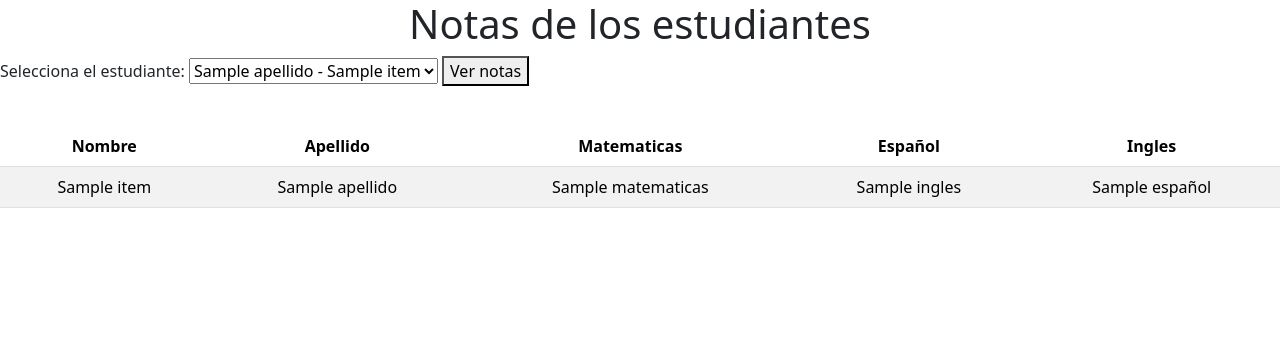
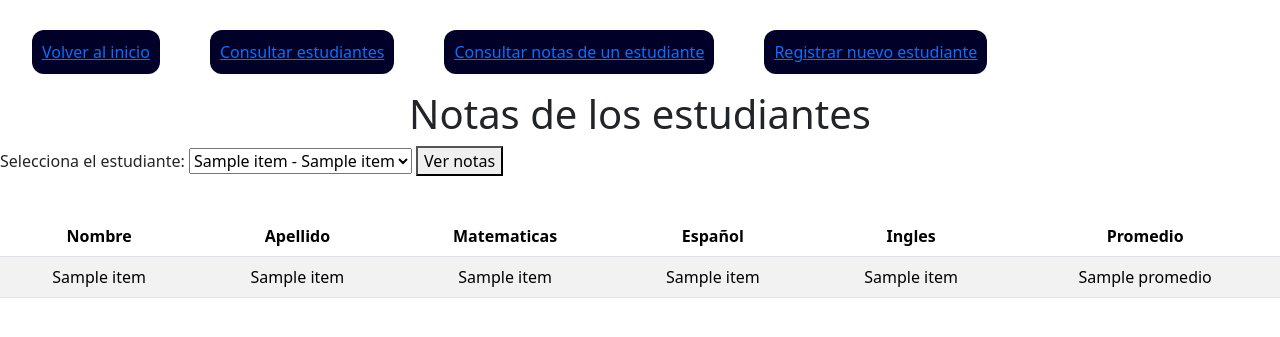
Before and after one commit to juanmenendez01/Programacion-Api, a Flask app: template Python/Estudiantes_CasoUso_Flask/templates/notasEstudiante.html in a window 1280 px wide. Shown: the top 337 px of the page. Run offline with Flask 3, Linux system fonts and the light colour scheme; the template is opened without the code that fills it: most values are stand-ins (such as "Sample title", 1, 10 or a date in 2020).

Commit message:
Se actualiza crud con flask

```diff
--- a/Python/Estudiantes_CasoUso_Flask/app.py
+++ b/Python/Estudiantes_CasoUso_Flask/app.py
@@ -70,13 +70,14 @@ def enviar_datos():
 def Notas():
     # Conexión a la base de datos
     conn = mysql.connector.connect(**db_config)
-    cursor = conn.cursor(dictionary=True)
-    cursor.callproc("EstudianteNota")
-    for result in cursor.stored_results():
-        consulta = result.fetchall()
+    cursor = conn.cursor()
+    query = "SELECT * FROM Estudiante"
+    cursor.execute(query)
+    estudiantes = cursor.fetchall()
     cursor.close()
     conn.close()
-    return render_template("notasEstudiante.html", consulta = consulta)
+
+    return render_template("notasEstudiante.html", consulta = estudiantes)
 
 
 # Hay que completar la funcionalidad de esto, para hacer que filter por nombre de estudiante y ya
@@ -84,24 +85,32 @@ def Notas():
 @app.route('/Notas', methods=['POST'])
 def Filtar():
     conn = mysql.connector.connect(**db_config)
-    cursor = conn.cursor(dictionary=True)
+    cursor = conn.cursor()
 
     if request.method == 'POST':
         estudiante_id = request.form['filtro']
 
         print("ID ESTUDIANTE: ", estudiante_id)
-        cursor.callproc("EstudianteNota", [estudiante_id])
-        for result in cursor.stored_results():
-            consulta_notas = result.fetchall()
+
+        queryEstudiantes = "SELECT * FROM Estudiante"
+        cursor.execute(queryEstudiantes)
+        estudiantes = cursor.fetchall()
+
+        query = f"SELECT * FROM Estudiante AS e INNER JOIN Notas AS n ON e.Id = n.Id WHERE e.Id = %s"
+        cursor.execute(query, (estudiante_id,))
+        notas = cursor.fetchall()
 
         cursor.close()
         conn.close()
-        return render_template("notasEstudiante.html", consulta=consulta_notas)
+
+        promedio = promedio = sum(int(fila[4]) for fila in notas) / len(notas) if notas else 0
+
+
+        return render_template("notasEstudiante.html", consulta=notas, estu=estudiantes, promedio = promedio)
+
 
     return render_template("notasEstudiante.html", consulta = estudiantes)
 
 
-
-
 if __name__ == '__main__':
     app.run(debug=True)
--- a/Python/Estudiantes_CasoUso_Flask/templates/estudiantes.html
+++ b/Python/Estudiantes_CasoUso_Flask/templates/estudiantes.html
@@ -11,7 +11,7 @@
 
     <nav style="display: flex; width: 100%;">
         <ul style="display: flex; gap: 50px; width: 100%;">
-            <li style="margin-top: 30px; list-style: none; padding: 10px; background-color:rgb(0, 0, 41); color: white ; border-radius: 12px;"  ><a href="/estudiantes">Volver al inicio</a></li>
+            <li style="margin-top: 30px; list-style: none; padding: 10px; background-color:rgb(0, 0, 41); color: white ; border-radius: 12px;"  ><a href="/">Volver al inicio</a></li>
             <li style="margin-top: 30px; list-style: none; padding: 10px; background-color:rgb(0, 0, 41); color: white ; border-radius: 12px;" ><a href="/estudiantes">Consultar estudiantes</a></li>
             <li style="margin-top: 30px; list-style: none; padding: 10px; background-color:rgb(0, 0, 41); color: white ; border-radius: 12px;" ><a href="/Notas">Consultar notas de un estudiante</a></li>
             <li style="margin-top: 30px; list-style: none; padding: 10px; background-color:rgb(0, 0, 41); color: white ; border-radius: 12px;"><a href="/registrar">Registrar nuevo estudiante</a></li>
--- a/Python/Estudiantes_CasoUso_Flask/templates/notasEstudiante.html
+++ b/Python/Estudiantes_CasoUso_Flask/templates/notasEstudiante.html
@@ -7,13 +7,23 @@
     <link href="https://cdn.jsdelivr.net/npm/bootstrap@5.3.6/dist/css/bootstrap.min.css" rel="stylesheet" integrity="sha384-4Q6Gf2aSP4eDXB8Miphtr37CMZZQ5oXLH2yaXMJ2w8e2ZtHTl7GptT4jmndRuHDT" crossorigin="anonymous">
 </head>
 <body style="display: flex; flex-direction: column; justify-content: center;">
+
+    <nav style="display: flex; width: 100%;">
+        <ul style="display: flex; gap: 50px; width: 100%;">
+            <li style="margin-top: 30px; list-style: none; padding: 10px; background-color:rgb(0, 0, 41); color: white ; border-radius: 12px;"  ><a href="/">Volver al inicio</a></li>
+            <li style="margin-top: 30px; list-style: none; padding: 10px; background-color:rgb(0, 0, 41); color: white ; border-radius: 12px;" ><a href="/estudiantes">Consultar estudiantes</a></li>
+            <li style="margin-top: 30px; list-style: none; padding: 10px; background-color:rgb(0, 0, 41); color: white ; border-radius: 12px;" ><a href="/Notas">Consultar notas de un estudiante</a></li>
+            <li style="margin-top: 30px; list-style: none; padding: 10px; background-color:rgb(0, 0, 41); color: white ; border-radius: 12px;"><a href="/registrar">Registrar nuevo estudiante</a></li>
+        </ul>
+    </nav>
+
     <h1 style="text-align: center;">Notas de los estudiantes</h1>
 
     <form action="/Notas" method="post">
         <label for="filtro">Selecciona el estudiante:</label>
         <select name="filtro" id="filtro" required>
-            {% for item in consulta %}
-                <option value="{{ item['Id'] }}">{{ item['Apellido'] }} - {{ item['Nombre'] }}</option>
+            {% for item in estu %}
+                <option value="{{ item[0] }}">{{ item[1] }} - {{ item[2] }}</option>
             {% endfor %}
         </select>
         <button type="submit">Ver notas</button>
@@ -27,16 +37,18 @@
                 <th>Matematicas</th>
                 <th>Español</th>
                 <th>Ingles</th>
+                <th>Promedio</th>
             </tr>
         </thead>
         <tbody>
             {% for item in consulta %}
             <tr>
-                <td>{{item['Nombre']}}</td>
-                <td>{{item['Apellido']}}</td>
-                <td>{{item['Matematicas']}}</td>
-                <td>{{item['Ingles']}}</td>
-                <td>{{item['Español']}}</td>
+                <td>{{item[1]}}</td>
+                <td>{{item[2]}}</td>
+                <td>{{item[4]}}</td>
+                <td>{{item[5]}}</td>
+                <td>{{item[6]}}</td>
+                <td>{{promedio}}</td>
             </tr>
             {% endfor %}
         </tbody>
```
Also changed, not shown: Python/Estudiantes_CasoUso_Flask/templates/index.html (+10 -7 lines), Python/Estudiantes_CasoUso_Flask/templates/registrar.html (+6 -5 lines).
